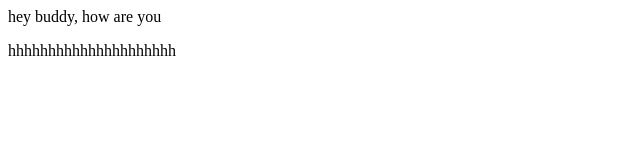
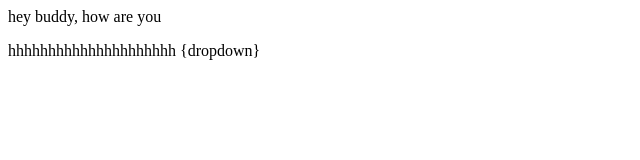
Before and after one commit to Atulkr0910/LocalRepo, a plain HTML site: page index.html in a window 1280 px wide. Shown: the full height of the page, 0-640 px from the left. Drawn offline with Linux system fonts and the light colour scheme.

```diff
--- a/index.html
+++ b/index.html
@@ -1,2 +1,2 @@
 <p>hey buddy, how are you</p>
-<p>hhhhhhhhhhhhhhhhhhhhh</p>
+<p>hhhhhhhhhhhhhhhhhhhhh {dropdown}</p>
```
